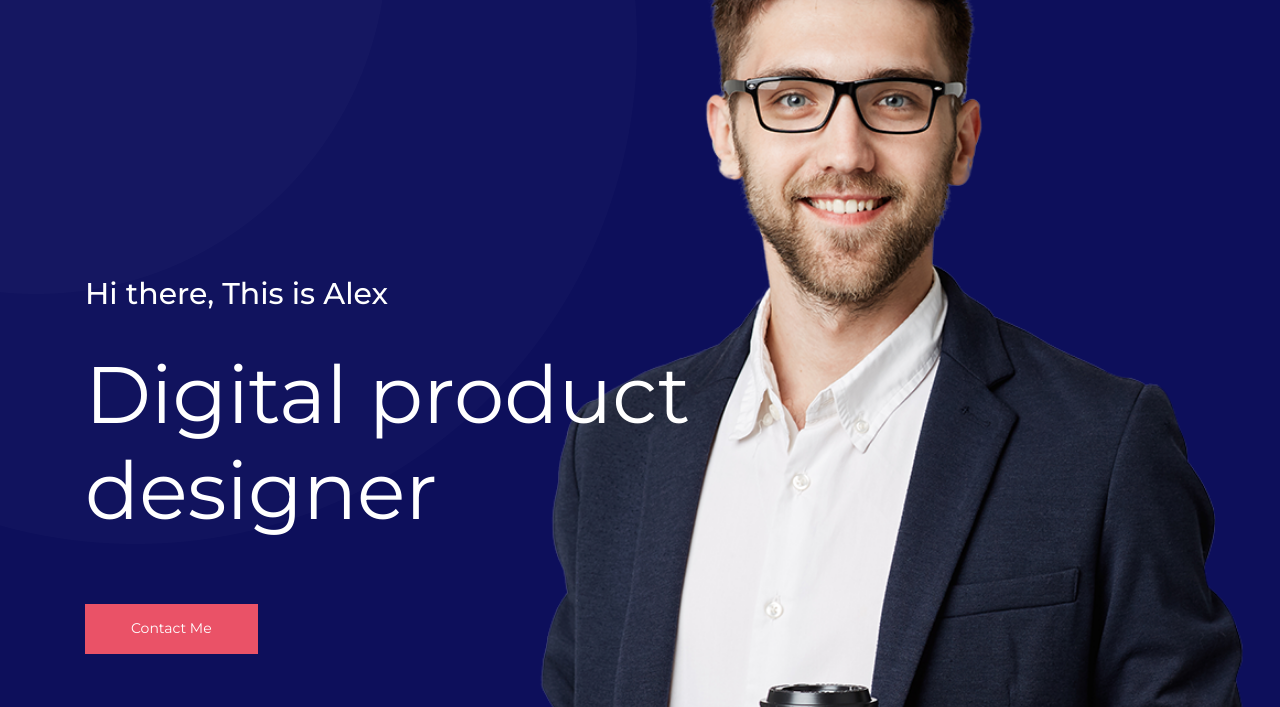
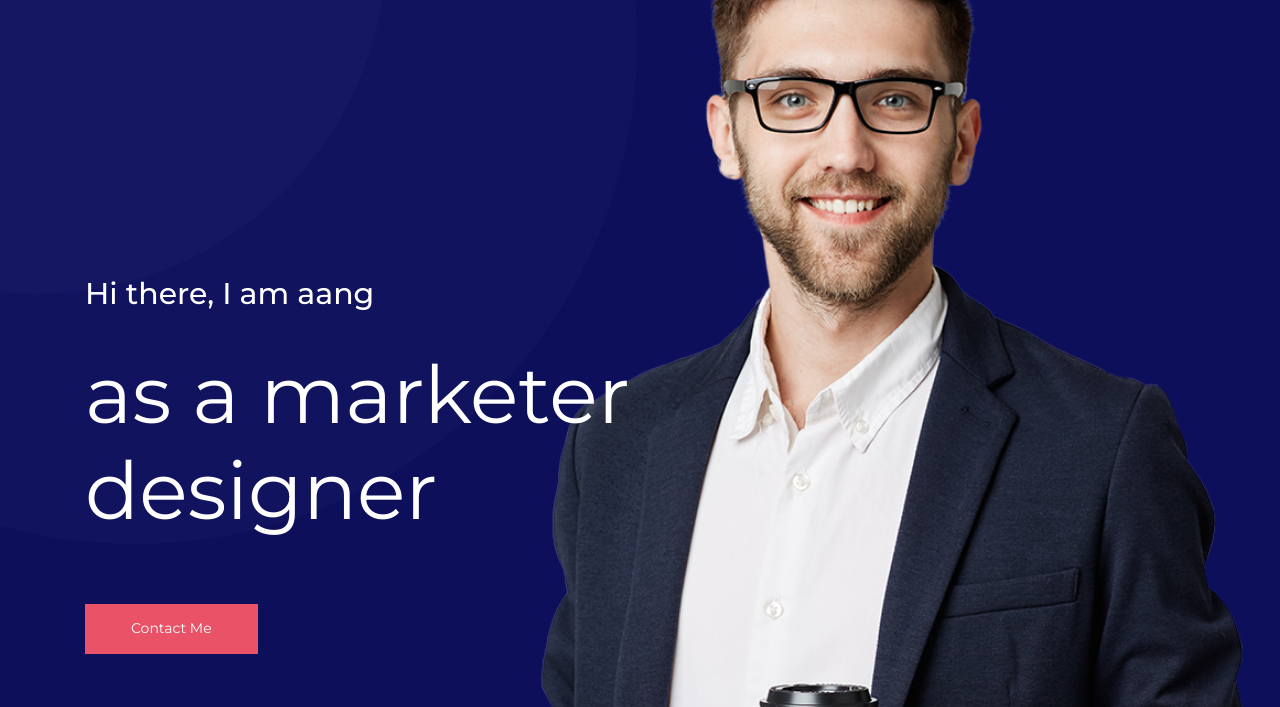
Before and after one commit to aangkunaypi/me, a plain HTML site: page index.html in a window 1280 px wide. Shown: the part 93-800 px from the top of the page. Drawn offline with Linux system fonts and the light colour scheme.

Commit message:
indext.html

```diff
--- a/index.html
+++ b/index.html
@@ -94,8 +94,8 @@
                 <div class="col-lg-7">
                     <div class="banner_text">
                         <div class="banner_text_iner">
-                            <h5>Hi there, This is Alex</h5>
-                            <h1>Digital product
+                            <h5>Hi there, I am aang</h5>
+                            <h1>as a marketer
                                     designer</h1>
                             <div class="banner_btn">
                                 <a href="#" class="btn_1">Contact me</a>
```
